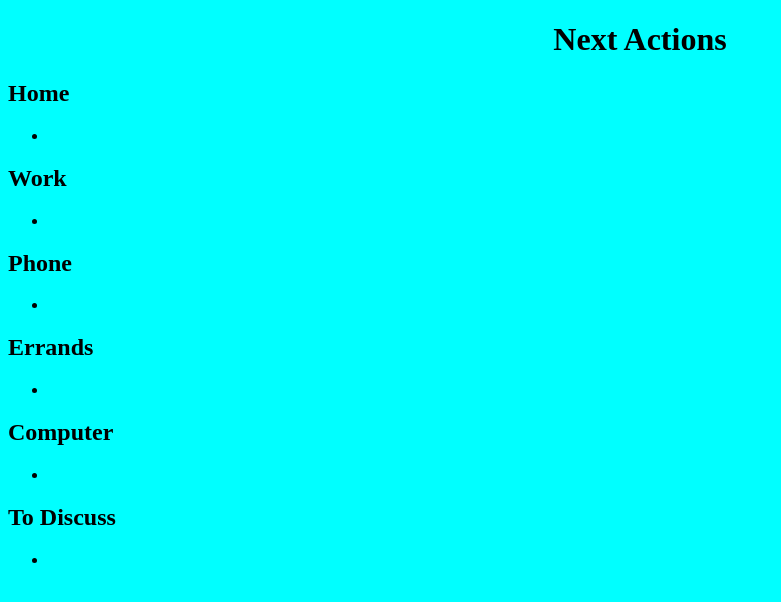
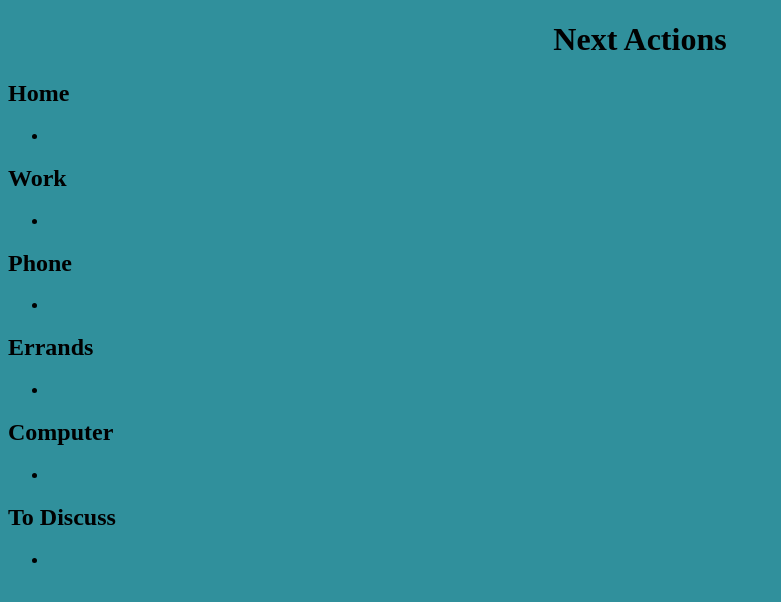
Before and after one commit to SurfMonkey17/NextActions, a plain HTML site: page index.html in a window 1280 px wide. Shown: the whole page, without its empty margins (0-781 px from the left). Drawn offline with Linux system fonts and the light colour scheme.

Commit message:
changed background color

```diff
--- a/style.css
+++ b/style.css
@@ -3,5 +3,5 @@ h1 {
 }
 
 body {
-    background-color: #00FFFF;
+    background-color: #30909c;
 }
```
